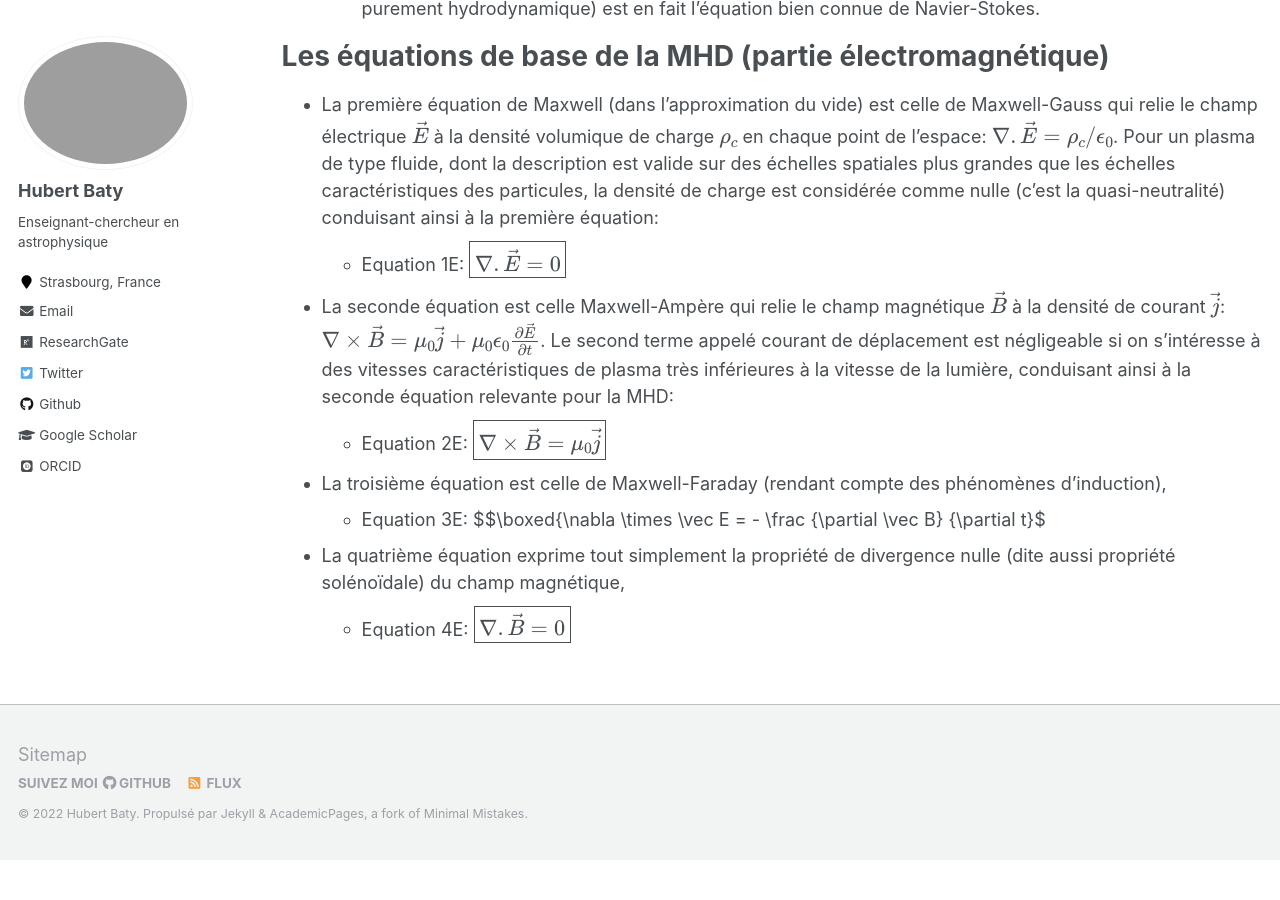
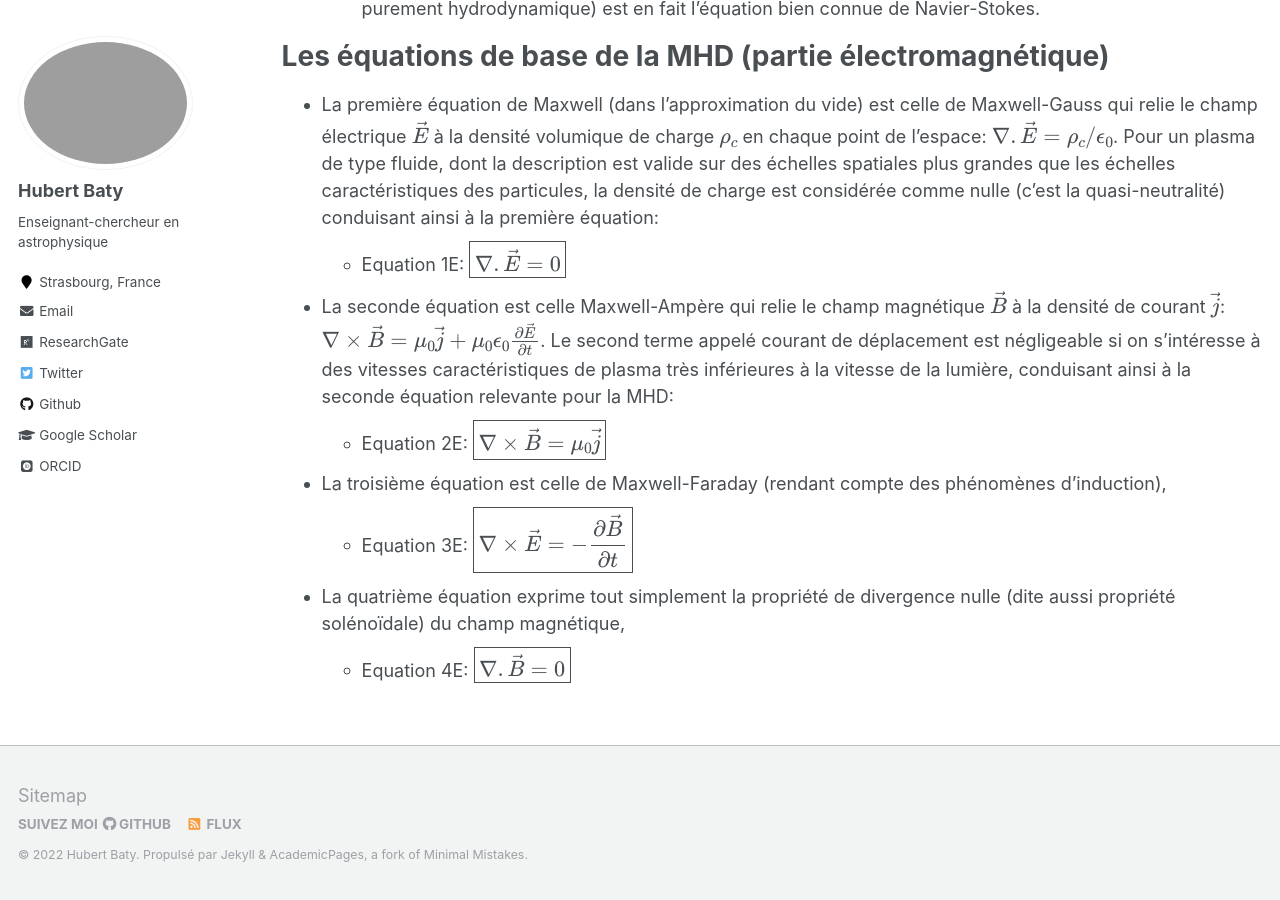
Before and after one commit to hubertbaty/hubertbaty.github.io, a Jekyll site: the page built from _pages/MHD.md, in a window 1280 px wide and 900 px high, scrolled down 1842 px. Built offline with Jekyll 4.4.1, drawn with Linux system fonts in a browser that asks for light colours; some web fonts are replaced; formulas are drawn with MathJax 3; before the commit the page ends 2702 px from its top, so only the background shows below that.

Commit message:
Update MHD.md

```diff
--- a/_pages/MHD.md
+++ b/_pages/MHD.md
@@ -41,7 +41,7 @@ Les équations de base de la MHD (partie électromagnétique)
   * Equation 2E: $$\boxed{\nabla \times \vec B = \mu_0 \vec j} $$
 
 * La troisième équation est celle de Maxwell-Faraday (rendant compte des phénomènes d'induction),
-  * Equation 3E: $$\boxed{\nabla \times \vec E = - \frac {\partial \vec B} {\partial t}$
+  * Equation 3E: $$\boxed{\nabla \times \vec E = - \frac {\partial \vec B} {\partial t} } $$
 
 * La quatrième équation exprime tout simplement la propriété de divergence nulle (dite aussi propriété solénoïdale) du champ magnétique,
   * Equation 4E: $$\boxed{\nabla . \vec B = 0} $$
```
